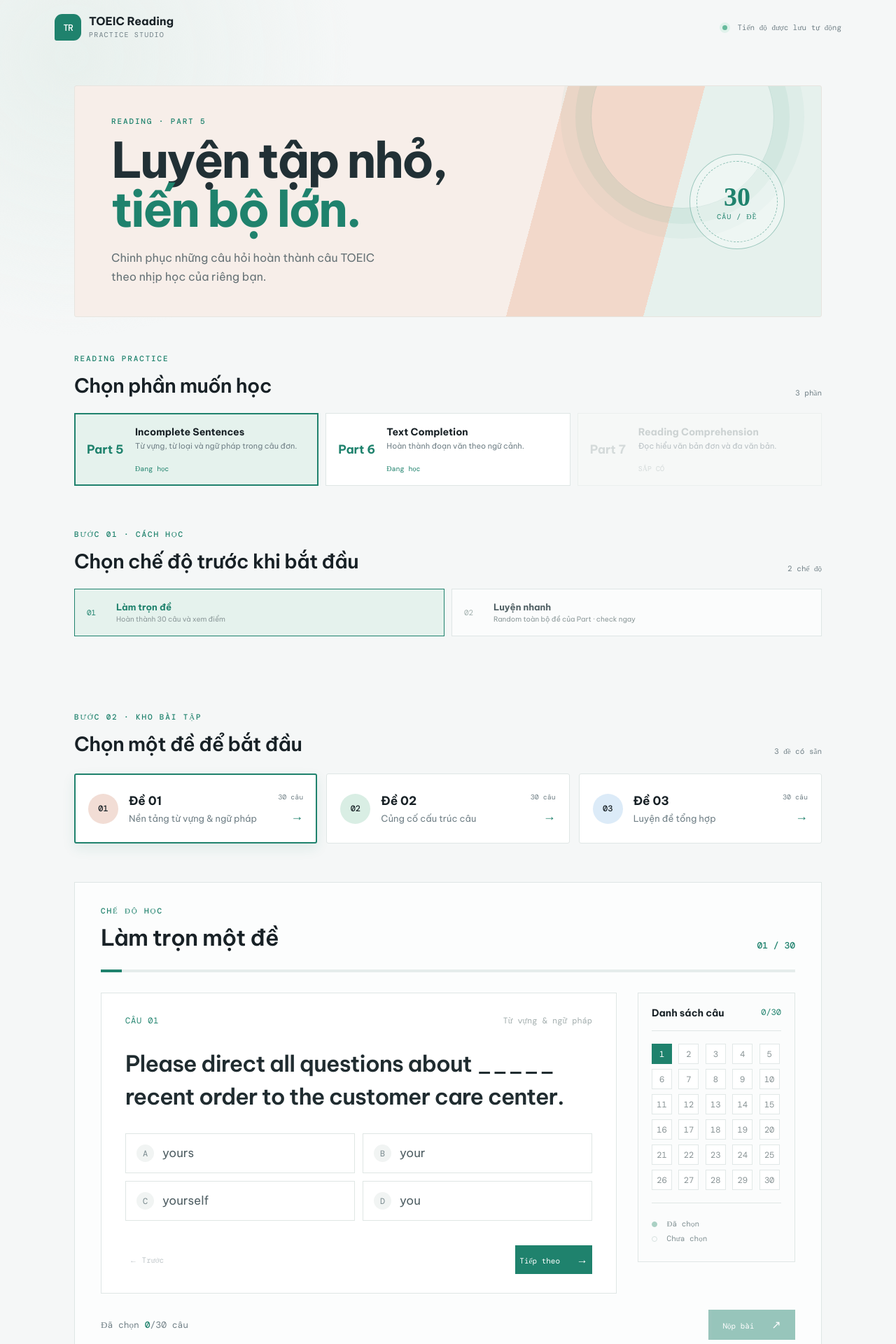
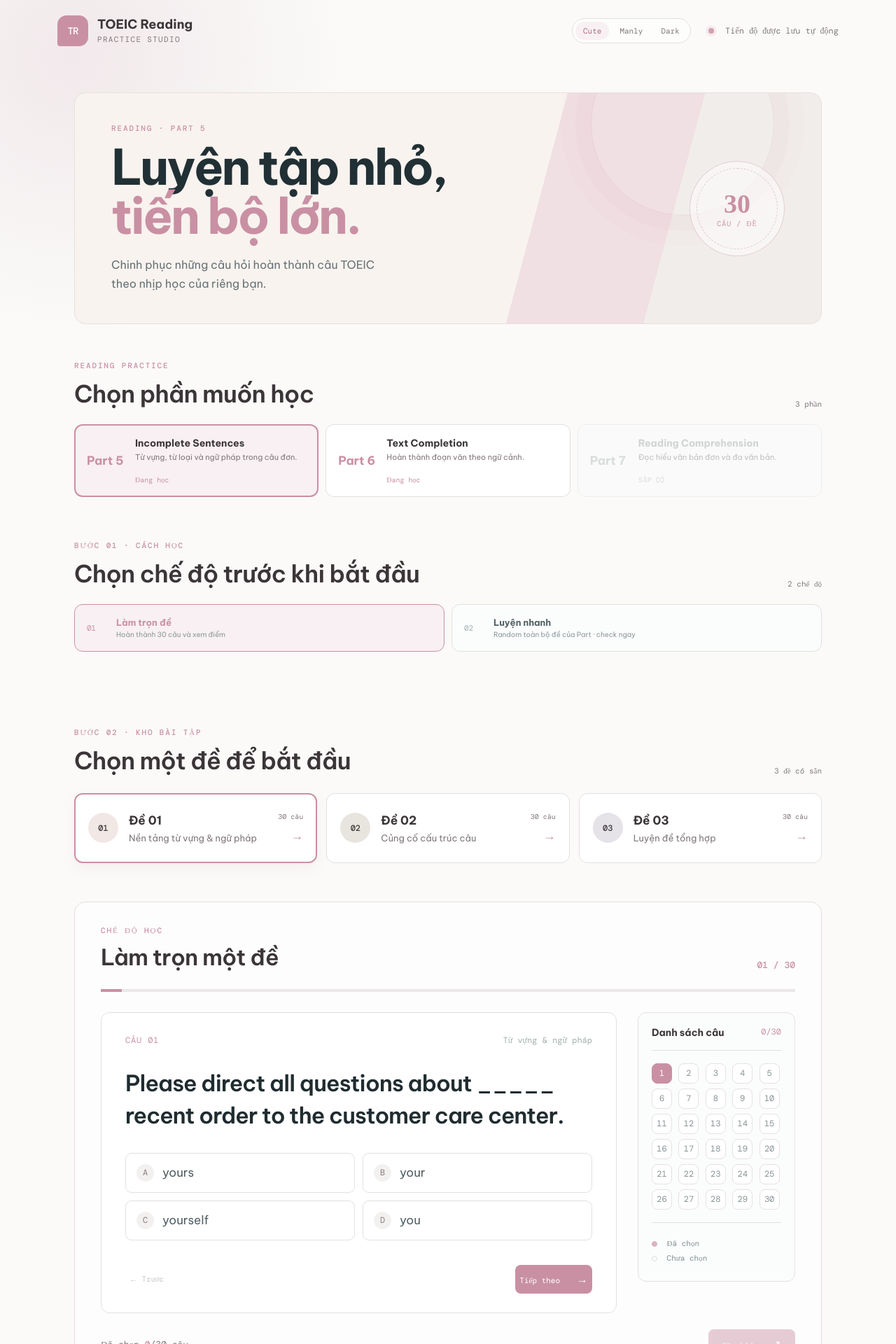
Before and after one commit to khanhnguyen0825/Hien-Toeic, a React (Vite) app: page / in a window 1280 px wide. Shown: the top 1920 px of the page at 70% size. Built offline with nearby package versions, Linux system fonts and the light colour scheme.

Commit message:
update color mode

```diff
--- a/src/main.jsx
+++ b/src/main.jsx
@@ -4,6 +4,7 @@ import { readingParts } from './data/readingParts'
 import './styles.css'
 
 const STORAGE_KEY = 'part5-studio-progress-v1'
+const THEME_KEY = 'toeic-reading-theme'
 
 function getSetKey(partId, setId) {
   return partId === 'part-5' ? setId : `${partId}:${setId}`
@@ -63,6 +64,7 @@ function getSavedState() {
 }
 
 function App() {
+  const [theme, setTheme] = useState(() => localStorage.getItem(THEME_KEY) || 'cute')
   const [selectedPartId, setSelectedPartId] = useState('part-5')
   const [selectedSetId, setSelectedSetId] = useState('set-1')
   const [mode, setMode] = useState('full')
@@ -98,6 +100,10 @@ function App() {
   useEffect(() => {
     localStorage.setItem(STORAGE_KEY, JSON.stringify({ answers, submitted }))
   }, [answers, submitted])
+
+  useEffect(() => {
+    localStorage.setItem(THEME_KEY, theme)
+  }, [theme])
 
   const question = selectedSet.questions[current]
   const currentAnswer = selectedAnswers[current]
@@ -191,13 +197,20 @@ function App() {
   const resultTone = percent >= 80 ? 'good' : percent >= 60 ? 'okay' : 'low'
 
   return (
-    <div className="app-shell">
+    <div className={`app-shell theme-${theme}`}>
       <header className="topbar">
         <a className="brand" href="#top" aria-label="Part 5 Studio home">
           <span className="brand-mark">TR</span>
           <span><strong>TOEIC Reading</strong><small>PRACTICE STUDIO</small></span>
         </a>
-        <div className="topbar-note"><span className="status-dot" /> Tiến độ được lưu tự động</div>
+        <div className="header-actions">
+          <div className="theme-switcher" aria-label="Chọn giao diện">
+            <button className={theme === 'cute' ? 'active' : ''} onClick={() => setTheme('cute')} aria-label="Cute mode">Cute</button>
+            <button className={theme === 'manly' ? 'active' : ''} onClick={() => setTheme('manly')} aria-label="Manly mode">Manly</button>
+            <button className={theme === 'dark' ? 'active' : ''} onClick={() => setTheme('dark')} aria-label="Dark mode">Dark</button>
+          </div>
+          <div className="topbar-note"><span className="status-dot" /> Tiến độ được lưu tự động</div>
+        </div>
       </header>
 
       <main id="top" className="content-wrap">
--- a/src/styles.css
+++ b/src/styles.css
@@ -1,8 +1,8 @@
 @import url('https://fonts.googleapis.com/css2?family=Be+Vietnam+Pro:wght@400;500;600;700;800&family=DM+Mono:wght@400;500&display=swap');
 
-:root { font-family: 'Be Vietnam Pro', sans-serif; color: #182126; background: #f5f7f7; font-synthesis: none; --ink: #182126; --muted: #718087; --line: #dfe6e5; --paper: #fff; --green: #1f826d; --green-dark: #166655; --soft-green: #e5f2ed; --coral: #ef9e7f; --mint: #a7d9c4; --blue: #a9c9e6; }
+:root { font-family: 'Be Vietnam Pro', sans-serif; color: #3b3538; background: #fbfaf9; font-synthesis: none; --ink: #3b3538; --muted: #81777b; --line: #e3dfe0; --paper: #fff; --green: #c990a4; --green-dark: #ab6d85; --soft-green: #f8f0f2; --coral: #efc4cf; --mint: #e9dfe1; --blue: #e3e0e7; }
 * { box-sizing: border-box; }
-body { margin: 0; min-width: 320px; background: radial-gradient(circle at 8% 4%, #e8f0ed 0, transparent 25rem), #f5f7f7; }
+body { margin: 0; min-width: 320px; background: radial-gradient(circle at 8% 4%, #f1e9eb 0, transparent 25rem), #fbfaf9; }
 button { font: inherit; cursor: pointer; }
 button:disabled { cursor: not-allowed; opacity: .45; }
 .app-shell { min-height: 100vh; }
@@ -150,3 +150,124 @@ body, button { font-family: 'Be Vietnam Pro', sans-serif; }
   .part6-question-number, .part6-quick-label { font-size: 16px; }
   .quick-part6-list .part6-question .quick-result { flex-basis: calc(100% - 99px); margin-left: 99px; }
 }
+
+/* Pastel pink theme accents. */
+.status-dot { background: #d2a0b1; box-shadow: 0 0 0 4px #f5ecef; }
+.hero { border-color: #e6e0df; background: linear-gradient(105deg, #f8f3ef 0%, #f8f3ef 61%, #f0dfe3 61%, #f0dfe3 78%, #f1edeb 78%); }
+.hero:after { border-color: rgba(201,144,164,.18); box-shadow: 0 0 0 22px rgba(201,144,164,.06), 0 0 0 43px rgba(201,144,164,.03); }
+.hero-stamp { border-color: rgba(201,144,164,.4); background: rgba(255,255,255,.5); }
+.hero-stamp:before { border-color: rgba(201,144,164,.45); }
+.set-card:hover, .review-item:hover, .mode-switch button:hover, .part-card:not(:disabled):hover { border-color: #d9b6c1; }
+.set-card.selected { box-shadow: 0 7px 18px rgba(201,144,164,.11); }
+.set-number { background: #f1e7e5; }
+.set-card.mint .set-number { background: #e8e5df; }
+.set-card.blue .set-number { background: #e5e3e8; }
+.progress-track { background: #ece8e8; }
+.option { border-color: #e4e0df; }
+.option:hover { border-color: #d9b6c1; }
+.option-letter { color: #857b7f; background: #f3f1f0; }
+.map-grid button { border-color: #e6e2e1; }
+.map-grid button.answered:not(.current) { border-color: #d2b4be; }
+.answered-dot { border-color: #d9b3bf; background: #d9b3bf; }
+.result-panel { border-color: #e5cbd2; }
+.result-percent { color: rgba(201,144,164,.23); }
+.quick-result { border-color: #dfc3ca; background: #faf5f6; }
+.quick-result.is-wrong { border-color: #edc4b7; background: #fff5f1; }
+.option.correct-option { border-color: #d2a6b5; color: var(--green-dark); background: #faf2f4; }
+.passage-block { border-left-color: #d9b4bf; background: #faf6f4; }
+.passage-text mark { color: var(--green-dark); background: #eee0e4; }
+.part6-instruction { border-color: #e4dfdf; background: #fcfbfa; }
+.part-card.active, .mode-switch button.active { background: var(--soft-green); }
+.quick-scope { border-color: #e5d3d8; background: #faf5f6; }
+.quick-scope-mark { border-color: #d9b6c1; }
+
+.section-heading h2 { font-size: 34px; line-height: 1.2; }
+
+@media (max-width: 760px) {
+  .section-heading h2 { font-size: 28px; }
+}
+
+/* Softer corners for the learning interface. */
+.hero { border-radius: 16px; }
+.workspace { border-radius: 16px; }
+.set-card, .part-card, .mode-switch button { border-radius: 12px; }
+.question-card, .question-map, .result-panel, .review-item, .quick-scope { border-radius: 12px; }
+.option, .part6-instruction, .quick-result { border-radius: 9px; }
+.map-grid button, .submit-button, .nav-button { border-radius: 8px; }
+
+.header-actions { display: flex; align-items: center; gap: 22px; }
+.theme-switcher { display: flex; gap: 4px; padding: 3px; border: 1px solid var(--line); border-radius: 999px; background: rgba(255,255,255,.62); }
+.theme-switcher button { padding: 5px 9px; border: 0; border-radius: 999px; color: var(--muted); background: transparent; font: 10px 'DM Mono'; }
+.theme-switcher button:hover, .theme-switcher button.active { color: var(--green-dark); background: var(--soft-green); }
+
+.theme-manly { --ink: #30404a; --muted: #71828d; --line: #dce7ed; --green: #81aeca; --green-dark: #5d8da9; --soft-green: #eaf3f8; --coral: #b9d7e7; --mint: #d8e9f1; --blue: #d6e2ef; color: var(--ink); background: #f8fbfd; }
+.theme-manly .hero { border-color: #dbe7ec; background: linear-gradient(105deg, #f2f7f9 0%, #f2f7f9 61%, #dcebf2 61%, #dcebf2 78%, #e8eef2 78%); }
+.theme-manly .hero:after { border-color: rgba(129,174,202,.2); box-shadow: 0 0 0 22px rgba(129,174,202,.07), 0 0 0 43px rgba(129,174,202,.04); }
+.theme-manly .hero-stamp { border-color: rgba(129,174,202,.45); }
+.theme-manly .hero-stamp:before { border-color: rgba(129,174,202,.5); }
+.theme-manly .status-dot { background: #8dbbd3; box-shadow: 0 0 0 4px #e5f1f6; }
+.theme-manly .set-card:hover, .theme-manly .review-item:hover, .theme-manly .mode-switch button:hover, .theme-manly .part-card:not(:disabled):hover { border-color: #a8c9da; }
+.theme-manly .set-card.selected { box-shadow: 0 7px 18px rgba(129,174,202,.14); }
+.theme-manly .set-number { background: #e5f0f4; }
+.theme-manly .set-card.mint .set-number { background: #deedf1; }
+.theme-manly .set-card.blue .set-number { background: #dfe8f2; }
+.theme-manly .option:hover { border-color: #a8c9da; }
+.theme-manly .option.correct-option { border-color: #8bb8d0; background: #edf6fa; }
+.theme-manly .passage-block { border-left-color: #9fc5d7; background: #f3f8fa; }
+.theme-manly .quick-scope { border-color: #c8dfe9; background: #eef7fa; }
+.theme-manly .quick-scope-mark { border-color: #a8c9da; }
+
+.theme-dark { --ink: #eee8ec; --muted: #b6aab1; --line: #494149; --paper: #242126; --green: #dda0b9; --green-dark: #f0bfd0; --soft-green: #3a2933; color: var(--ink); background: #18161b; }
+.theme-dark .topbar-note, .theme-dark footer { color: var(--muted); }
+.theme-dark .theme-switcher { border-color: #494149; background: #242126; }
+.theme-dark .theme-switcher button { color: #b6aab1; }
+.theme-dark .hero { border-color: #4b4047; background: linear-gradient(105deg, #2c2529 0%, #2c2529 61%, #45303a 61%, #45303a 78%, #29272b 78%); }
+.theme-dark .hero h1, .theme-dark .question-text { color: var(--ink); }
+.theme-dark .hero-copy, .theme-dark .result-message p:last-child { color: #c0b5ba; }
+.theme-dark .hero:after { border-color: rgba(221,160,185,.2); box-shadow: 0 0 0 22px rgba(221,160,185,.07), 0 0 0 43px rgba(221,160,185,.04); }
+.theme-dark .hero-stamp { border-color: rgba(221,160,185,.5); background: rgba(24,22,27,.35); }
+.theme-dark .hero-stamp:before { border-color: rgba(221,160,185,.5); }
+.theme-dark .status-dot { background: #dda0b9; box-shadow: 0 0 0 4px #3a2933; }
+.theme-dark .set-card, .theme-dark .part-card, .theme-dark .mode-switch button, .theme-dark .workspace, .theme-dark .question-card, .theme-dark .question-map, .theme-dark .review-item, .theme-dark .option { border-color: var(--line); color: var(--ink); background: #242126; }
+.theme-dark .part-card.coming-soon { color: #847980; background: #211e23; }
+.theme-dark .set-card:hover, .theme-dark .review-item:hover, .theme-dark .mode-switch button:hover, .theme-dark .part-card:not(:disabled):hover, .theme-dark .option:hover { border-color: #96677b; }
+.theme-dark .set-number, .theme-dark .set-card.mint .set-number, .theme-dark .set-card.blue .set-number { background: #393136; }
+.theme-dark .option-letter { color: #b6aab1; background: #39343a; }
+.theme-dark .map-grid button { border-color: #494149; color: #b6aab1; background: #242126; }
+.theme-dark .map-grid button.answered:not(.current) { border-color: #80566a; }
+.theme-dark .progress-track { background: #39343a; }
+.theme-dark .passage-block, .theme-dark .part6-instruction { border-color: #51474d; color: #c8bdc2; background: #2b272c; }
+.theme-dark .passage-block { border-left-color: #a66f87; }
+.theme-dark .passage-block p { color: #c8bdc2; }
+.theme-dark .quick-scope { border-color: #59434d; background: #30262c; }
+.theme-dark .quick-scope-mark { border-color: #96677b; }
+.theme-dark .quick-result { border-color: #624650; background: #30262c; }
+.theme-dark .result-panel { border-color: #674957; background: #30262c; }
+
+@media (max-width: 760px) {
+  .header-actions { gap: 5px; flex-direction: column-reverse; align-items: flex-end; }
+  .theme-switcher button { padding: 4px 7px; font-size: 9px; }
+  .topbar-note { font-size: 8px; }
+}
+
+.topbar { height: 88px; padding: 0 32px; }
+.brand { gap: 13px; }
+.brand-mark { width: 44px; height: 44px; border-radius: 13px 13px 13px 4px; font-size: 14px; }
+.brand strong { font-size: 18px; }
+.brand small { margin-top: 5px; font-size: 11px; }
+.header-actions { gap: 25px; }
+.theme-switcher { padding: 4px; }
+.theme-switcher button { padding: 6px 11px; font-size: 11px; }
+.topbar-note { font-size: 12px; }
+.status-dot { width: 8px; height: 8px; margin-right: 9px; }
+
+@media (max-width: 760px) {
+  .topbar { height: 76px; padding: 0 18px; }
+  .brand { gap: 9px; }
+  .brand-mark { width: 38px; height: 38px; font-size: 12px; }
+  .brand strong { font-size: 15px; }
+  .brand small { font-size: 9px; }
+  .header-actions { gap: 5px; }
+  .theme-switcher button { padding: 4px 7px; font-size: 9px; }
+  .topbar-note { font-size: 8px; }
+}
```
